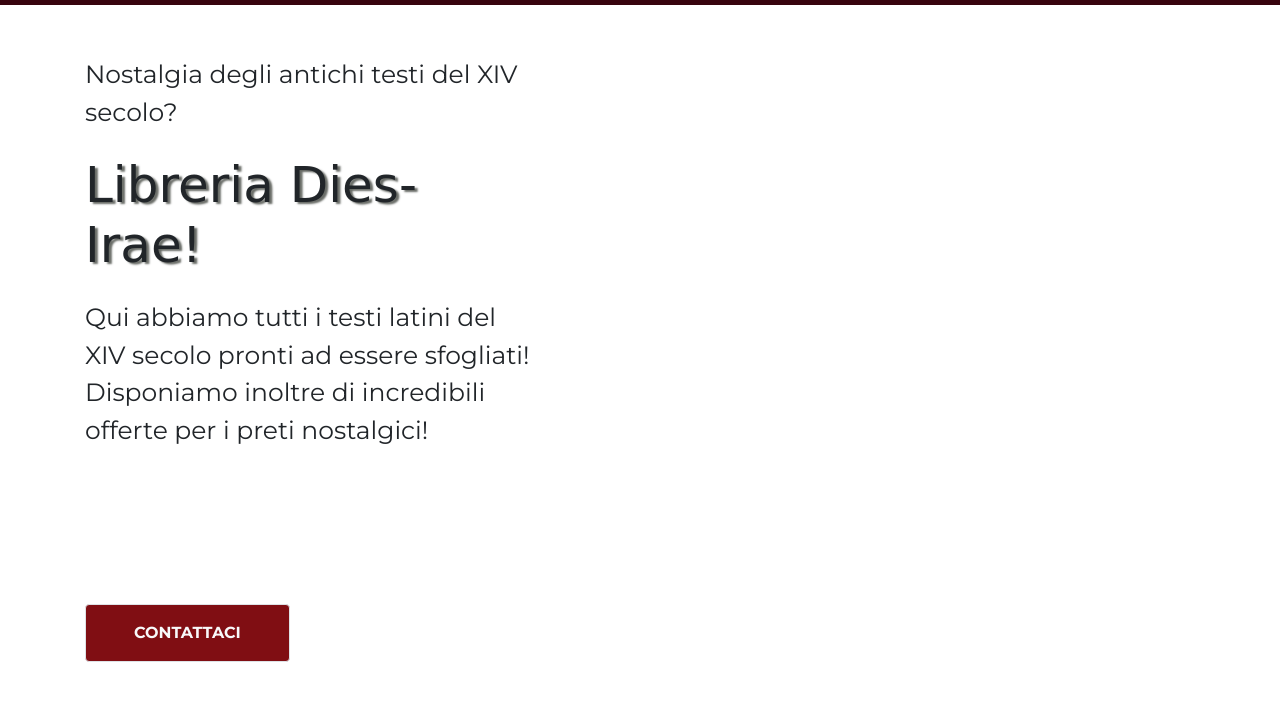
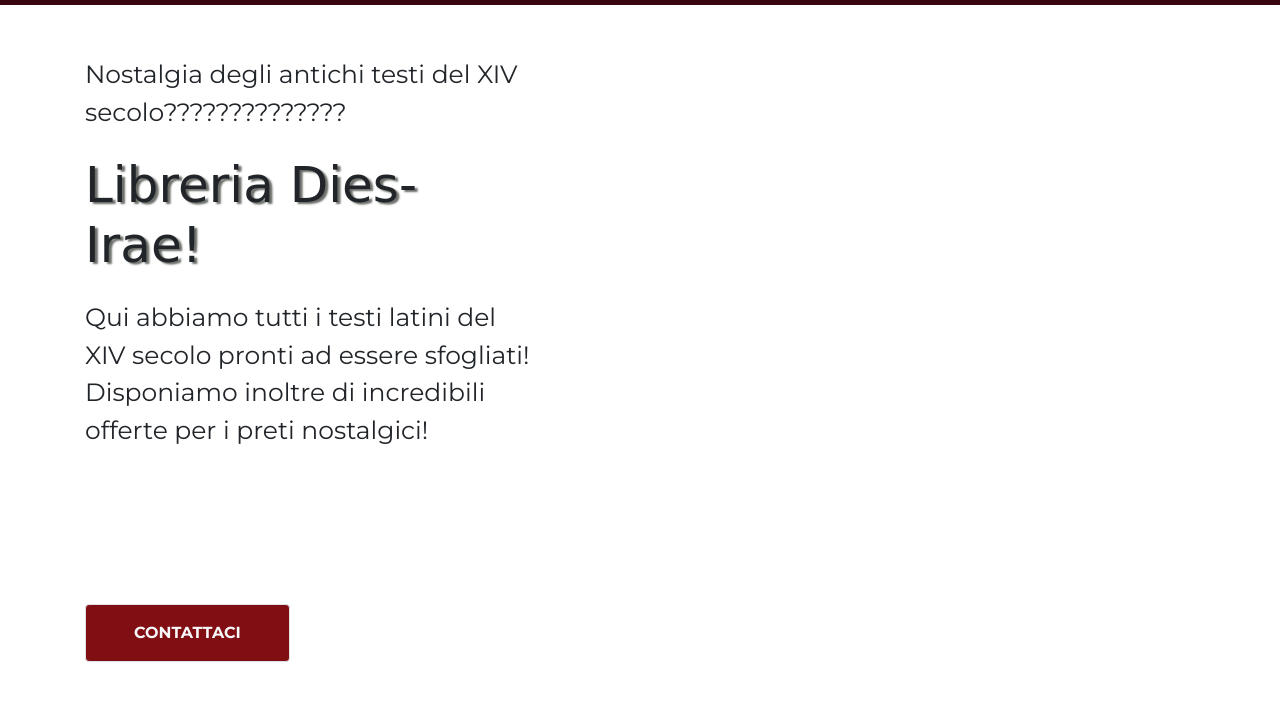
Before and after one commit to Pulpo-ita/LandingPage, a plain HTML site: page index.html in a window 1280 px wide. Shown: the part 73-800 px from the top of the page. Drawn offline with nearby package versions, Linux system fonts and the light colour scheme; a web font is replaced by a local one.

```diff
--- a/index.html
+++ b/index.html
@@ -27,7 +27,7 @@
     <div class="container h-100">
       <div class="row align-items-center h-100">
         <div class="col-12 col-sm-9 col-md-7 col-lg-5 font-25 pt-3 mt-5 font-20">
-          <p class="mb-0 mb-sm-4 font-weight-normal">Nostalgia degli antichi testi del XIV secolo?</p>
+          <p class="mb-0 mb-sm-4 font-weight-normal">Nostalgia degli antichi testi del XIV secolo??????????????</p>
           <h1 class="mb-0 mb-sm-4 font-50 text-shadow">Libreria Dies-Irae!</h1>
           <p class="mb-0 mb-sm-4 font-weight-normal">Qui abbiamo tutti i testi latini del XIV secolo pronti ad essere
             sfogliati!
```
